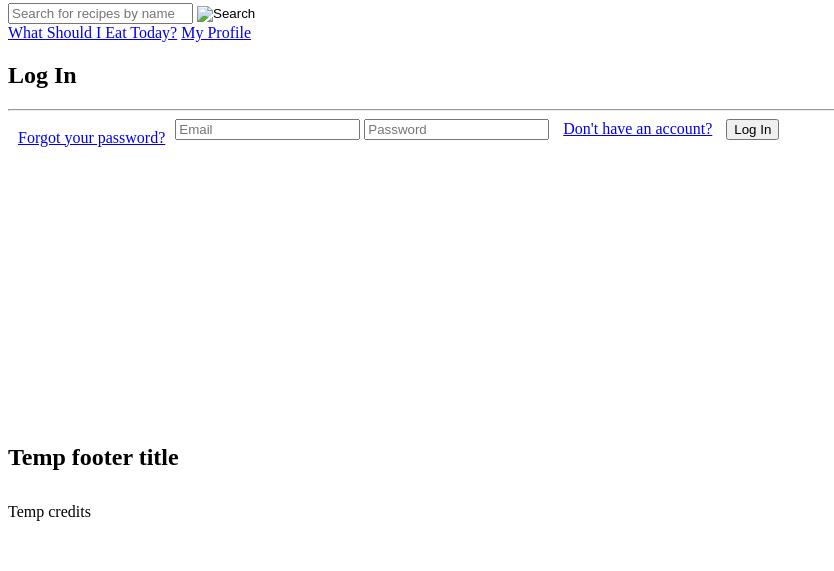
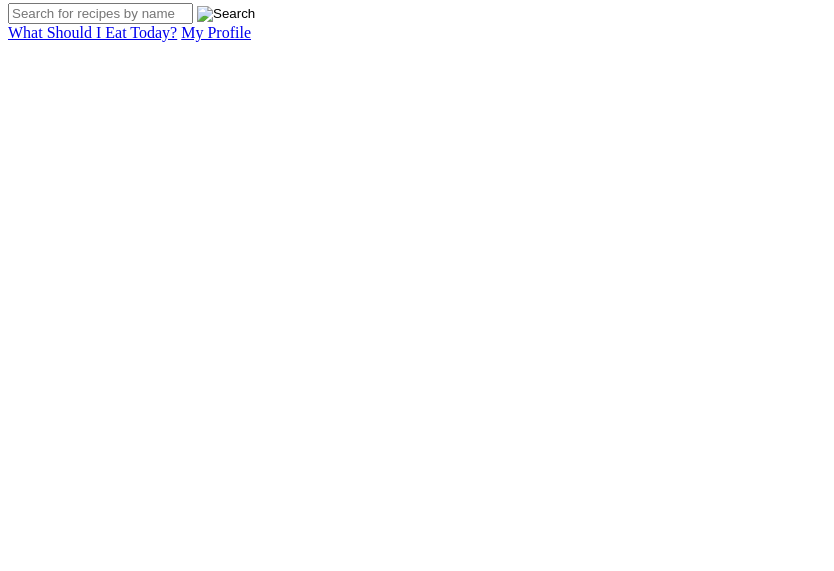
Before and after one commit to SuperNar3k/HackRidge2018, a PHP site: page /login.php in a window 1280 px wide. Shown: the part 1191-1762 px from the top of the page, without its empty margins (0-834 px from the left). After the commit the page ends 1233 px from the top, so only its background shows below. Run offline with PHP 8.4, Linux system fonts and the light colour scheme; the visitor is signed in with stand-in values (Sample User, id 1); some libraries are stand-ins or nearby versions.

Commit message:
fuck this

```diff
--- a/php/login.php
+++ b/php/login.php
@@ -48,8 +48,8 @@
                     <input placeholder = "Enter Password" type = "password" name = "password" required>
                     <br/>
                     <br/>
-
-                    <a href="signup.php" id="newAccount">Don't have an account?</a>
+                    <a href="signup.php" id="newAccount" style="padding:10px; float:right;">Don't have an account?</a>
+                    <a href="signup.php" id="newAccount" style="padding:10px; float:left;">Forgot your password?</a>
 
                     <button id = "loginButton" type = "submit" value="Log In">Sign In</button>
                 </div>
@@ -61,43 +61,16 @@
     <footer id = "footer"><?php include "footer.php"; ?></footer>
 
 </html>
-<!DOCTYPE html>
-<html lang="en">
-<head>
-    <meta charset="UTF-8">
-    <meta name="viewport" content="width=device-width, initial-scale=1.0">
-    <meta http-equiv="X-UA-Compatible" content="ie=edge">
-    <link rel="stylesheet" href="cssFolder/login.css">
-    <link rel="stylesheet" href="cssFolder/homePage.css">
-    <script src="js/jquery.js"></script>
-    <script src="js/form.js"></script>
-    <link href="https://fonts.googleapis.com/css?family=Lato:100,300,400,700,900" rel="stylesheet">
-    <title>Log In</title>
-</head>
+
 <body>
 <div id="container">
 <header id = "header"><?php include "header.php"; ?></header>
         <div class="body">
-            <form id="login" class="form" action="session.php" method="post" style="height:350px;">
-                    <h2 class="logTitle">Log In</h2>
-                    <hr class="loghr">
 
-                <label class="field">
-                    <input type="text" placeholder="Email" name="email" id="emailLogIn" class="input">
-                </label>
-                <label class="field">
-
-                    <input type="password" placeholder="Password" name="password" id="passwordLogIn" class="input">
-                </label>
-
-                <a href="signup.php" id="newAccount" style="padding:10px;">Don't have an account?</a>
-                <a href="signup.php" id="newAccount" style="padding:10px; float:left;">Forgot your password?</a>
-
-                <input type="submit" class="logButton" value="Log In">
 
             </form>
         </div>
-        <footer id = "footer"><?php include "footer.php"; ?></footer>
+
 </div>
 </body>
 </html>
```
Also changed, not shown: css/login.css (+2 -7 lines).
